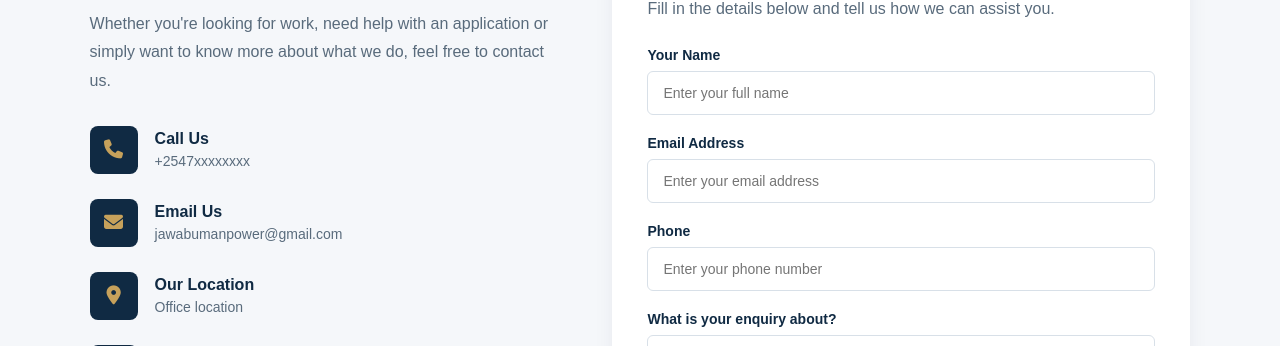
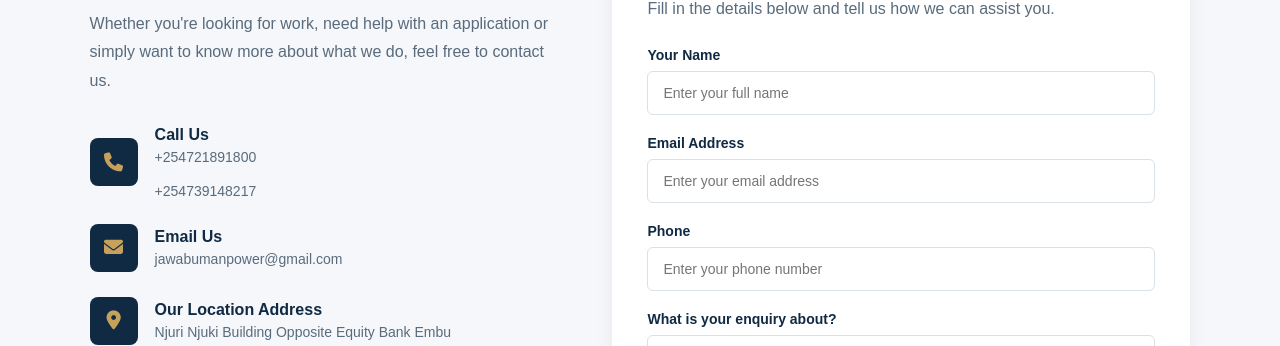
Before and after one commit to kipkirui-eng/Job-application, a plain HTML site: page Contact.html in a window 1280 px wide. Shown: the part 596-942 px from the top of the page. Drawn offline with Linux system fonts and the light colour scheme.

Commit message:
Job Application

```diff
--- a/Contact.html
+++ b/Contact.html
@@ -54,7 +54,7 @@
                         </div>
                         <div>
                             <h3>Call Us</h3>
-                            <p>+2547xxxxxxxx</p>
+                            <p>+254721891800</p> <br><p>+254739148217</p>
                         </div>
                     </div>
                     <div class="contact-detail">
@@ -71,8 +71,8 @@
                             <i class="fa-solid fa-location-dot"></i>
                         </div>
                         <div>
-                            <h3>Our Location</h3>
-                            <p>Office location</p>
+                            <h3>Our Location Address</h3>
+                            <p>Njuri Njuki Building Opposite Equity Bank Embu</p>
                         </div>
                     </div>
                     <div class="contact-detail">
@@ -146,7 +146,7 @@
                     You can also reach us directly on Whatsapp. Send us a message whenever you need assistance.
                 </p>
             </div>
-            <a href="https://wa.me/2547xxxxxxxx" target="_blank" rel="noopener"> <i class="fa-brands fa-whatsapp">Chat With Us</i></a>
+            <a href="https://wa.me/254758185711" target="_blank" rel="noopener"> <i class="fa-brands fa-whatsapp">Chat With Us</i></a>
         </section>
         <section class="location-section">
             <div class="location-heading">
--- a/script.js
+++ b/script.js
@@ -26,7 +26,7 @@ if (contactForm) {
     document.getElementById("subject").value;
         const message =
     document.getElementById("message").value;
-        const whatsappNumber= "2547xxxxxx"
+        const whatsappNumber= "254758185711"
         const whatsappMessage= `Hello Jawabu Manpower Consultancy ,
 
     Name:${name}
```
